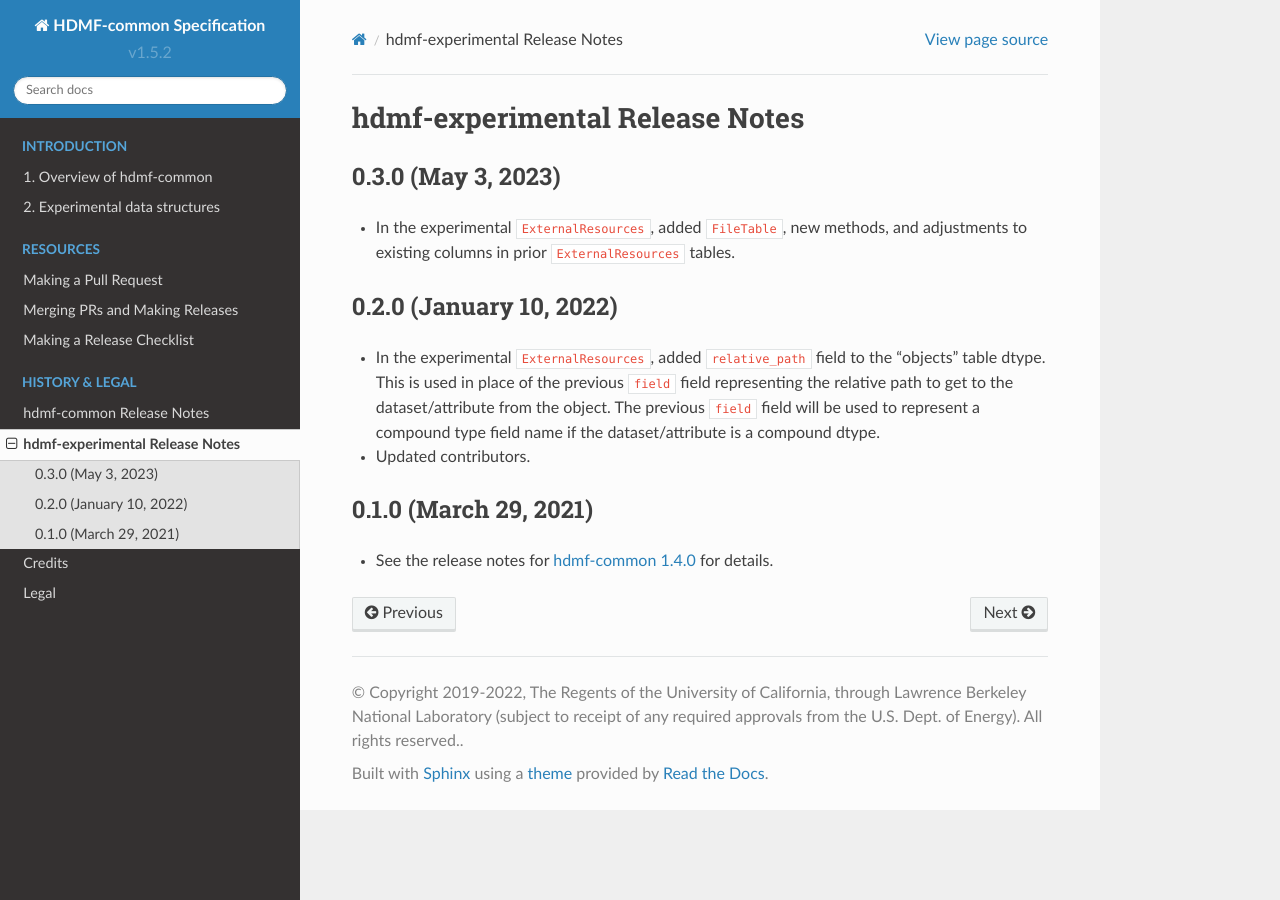
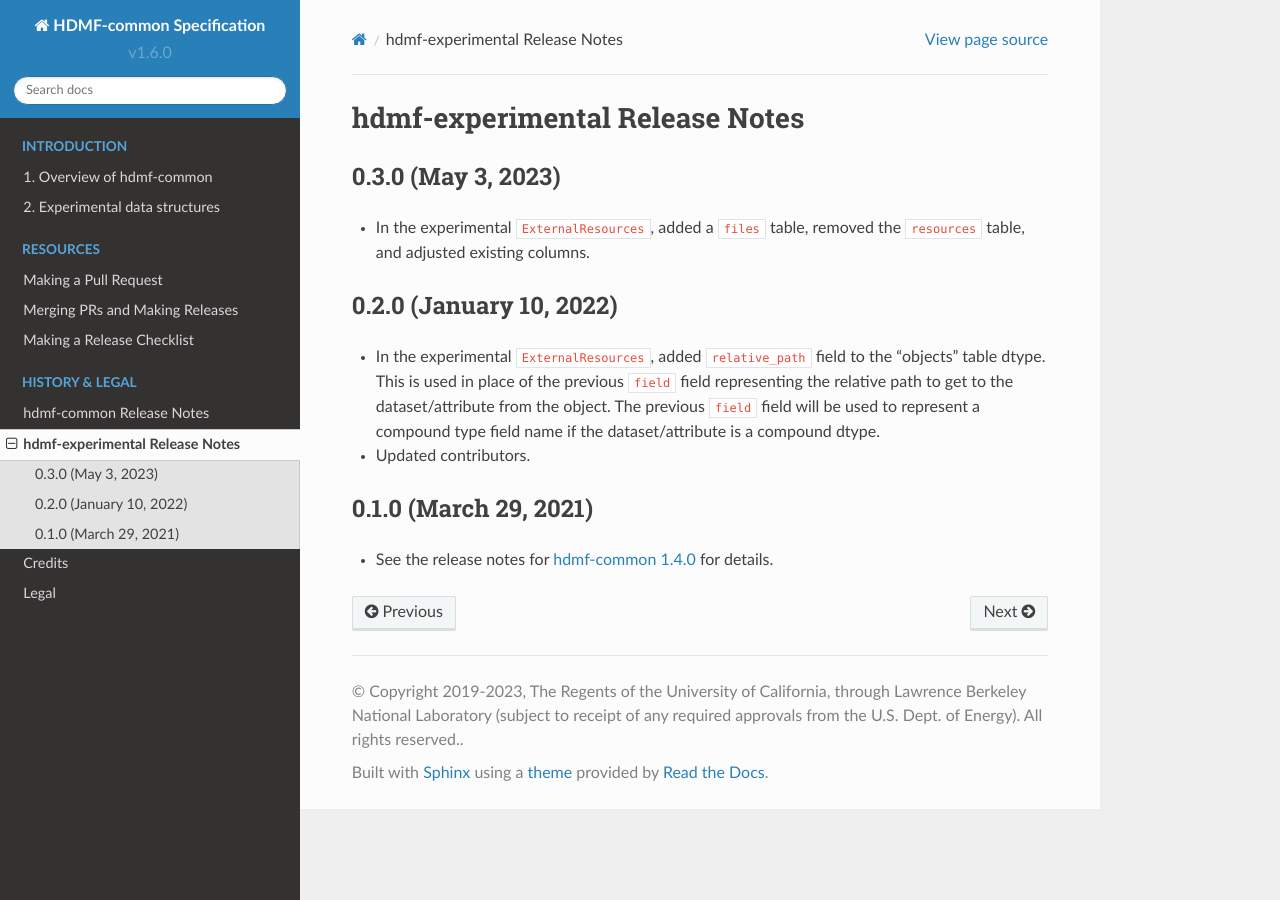
Before and after one commit to hdmf-dev/hdmf-common-schema, a Sphinx documentation site: the page built from docs/source/hdmf_experimental_release_notes.rst, in a window 1280 px wide. Built offline with Sphinx 7.4.7 and the Read the Docs theme 2.0.0, drawn with Linux system fonts in a browser that asks for light colours.

Commit message:
Prepare release of 1.6.0 (#70)

```diff
--- a/Legal.txt
+++ b/Legal.txt
@@ -1,4 +1,4 @@
-“hdmf-common-schema” Copyright (c) 2019-2022, The Regents of the University of California, through Lawrence Berkeley National Laboratory (subject to receipt of any required approvals from the U.S. Dept. of Energy).  All rights reserved.
+“hdmf-common-schema” Copyright (c) 2019-2023, The Regents of the University of California, through Lawrence Berkeley National Laboratory (subject to receipt of any required approvals from the U.S. Dept. of Energy).  All rights reserved.
 
 If you have questions about your rights to use or distribute this software, please contact Berkeley Lab's Innovation & Partnerships Office at IPO@lbl.gov.
 
--- a/docs/source/conf.py
+++ b/docs/source/conf.py
@@ -76,16 +76,16 @@
 
 # General information about the project.
 project = u'HDMF-common Specification'
-copyright = u'2019-2022, The Regents of the University of California, through Lawrence Berkeley National Laboratory (subject to receipt of any required approvals from the U.S. Dept. of Energy).  All rights reserved.'
+copyright = u'2019-2023, The Regents of the University of California, through Lawrence Berkeley National Laboratory (subject to receipt of any required approvals from the U.S. Dept. of Energy).  All rights reserved.'
 
 # The version info for the project you're documenting, acts as replacement for
 # |version| and |release|, also used in various other places throughout the
 # built documents.
 #
 # The short X.Y version.
-version = 'v1.5.2'
+version = 'v1.6.0'
 # The full version, including alpha/beta/rc tags.
-release = 'v1.5.2'
+release = 'v1.6.0'
 
 # The language for content autogenerated by Sphinx. Refer to documentation
 # for a list of supported languages.
--- a/docs/source/hdmf_common_release_notes.rst
+++ b/docs/source/hdmf_common_release_notes.rst
@@ -3,10 +3,10 @@
 hdmf-common Release Notes
 =========================
 
-1.5.2 (May 3, 2023)
+1.6.0 (May 3, 2023)
 -------------------
-- In the experimental ``ExternalResources``, added ``FileTable``, new methods, and adjustments to existing columns in prior ``ExternalResources`` tables.
-
+- No change in the hdmf-common namespace. See :ref:`here <hdmf_experimental_release_notes>` for changes to the
+  hdmf-experimental namespace.
 
 1.5.1 (January 10, 2022)
 ------------------------
--- a/docs/source/hdmf_experimental_release_notes.rst
+++ b/docs/source/hdmf_experimental_release_notes.rst
@@ -5,7 +5,8 @@
 
 0.3.0 (May 3, 2023)
 -------------------
-- In the experimental ``ExternalResources``, added ``FileTable``, new methods, and adjustments to existing columns in prior ``ExternalResources`` tables.
+- In the experimental ``ExternalResources``, added a ``files`` table, removed the ``resources`` table, and adjusted
+  existing columns.
 
 0.2.0 (January 10, 2022)
 ------------------------
```
Also changed, not shown: README.md (+8 -0 lines), license.txt, 4 other files.
